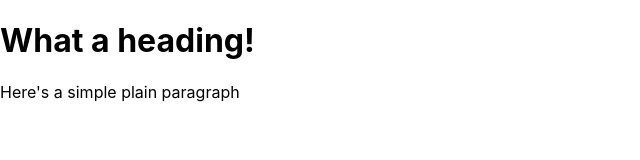
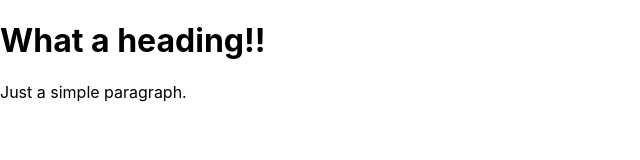
Before and after one commit to ahmedhammad97/React-Playground, a React (Create React App) app in the folder firstapp/: page / in a window 1280 px wide. Shown: the top 160 px of the page, without its empty margins (0-640 px from the left). Built offline with nearby package versions, Linux system fonts and the light colour scheme.

Commit message:
Pass some props

```diff
--- a/firstapp/src/App.js
+++ b/firstapp/src/App.js
@@ -5,8 +5,8 @@ import SecondComponent from './second';
 function App() {
   return (
     <div className="App">
-      <FirstComponent />
-      <SecondComponent />
+      <FirstComponent heading="What a heading!!" />
+      <SecondComponent paragraph="Just a simple paragraph." />
     </div>
   );
 }
--- a/firstapp/src/first.js
+++ b/firstapp/src/first.js
@@ -1,9 +1,9 @@
 import React from 'react';
 
-function FirstComponent() {
+function FirstComponent(props) {
   return (
     <div className="FirstComponent">
-      <h1>What a heading!</h1>
+      <h1>{props.heading}</h1>
     </div>
   );
 }
--- a/firstapp/src/second.js
+++ b/firstapp/src/second.js
@@ -1,9 +1,9 @@
 import React from 'react';
 
-function SecondComponent() {
+function SecondComponent(props) {
   return (
     <div className="SecondComponent">
-      <p>Here's a simple plain paragraph</p>
+      <p>{ props.paragraph }</p>
     </div>
   );
 }
```
